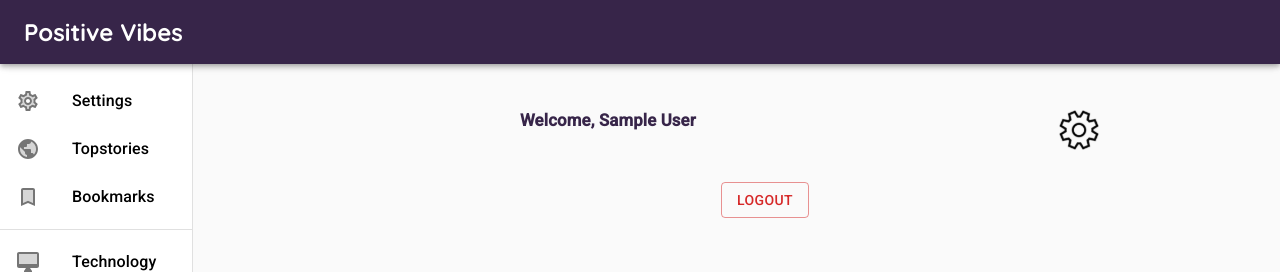
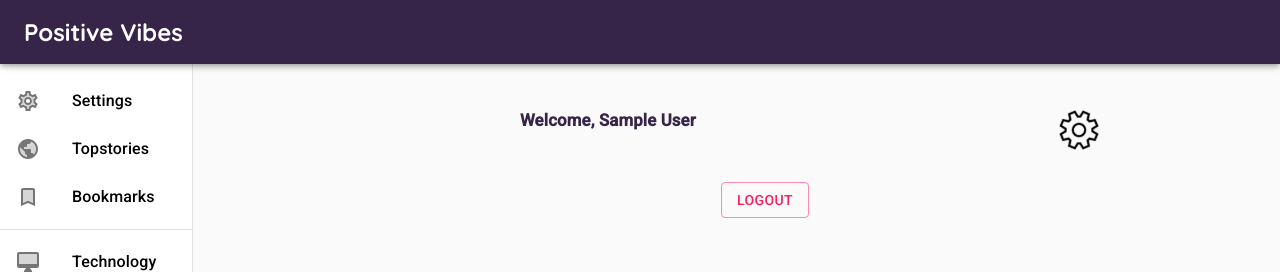
Before and after one commit to ujjwal-kr/positive-vibes, a React (Create React App) app: page /menu in a window 1280 px wide. Shown: the top 272 px of the page. Built offline with nearby package versions, Linux system fonts and the light colour scheme; sample sign-in values are in the browser's storage; a web font is replaced by a local one.

Commit message:
sec color

```diff
--- a/src/App.jsx
+++ b/src/App.jsx
@@ -11,7 +11,7 @@ class App extends React.Component {
                     main: '#372549'
                 },
                 secondary: {
-                    main: '#D62828'
+                    main: '#ff1c5c'
                 }
             }
         })
--- a/src/Auth/login.jsx
+++ b/src/Auth/login.jsx
@@ -5,7 +5,7 @@ import { useForm } from 'react-hook-form';
 import { Redirect } from 'react-router-dom';
 
 import Auth from '../services/auth';
-import SessionService from '../services/sessionService';
+import SessionService from '../services/session';
 
 
 function LoginForm() {
--- a/src/Components/newsItem.jsx
+++ b/src/Components/newsItem.jsx
@@ -43,7 +43,7 @@ export const Date = styled.div`
 
 export const Source = styled.div`
     font-size: .62em;
-    color: #372549;
+    color: #ff1c5c;
     @media (max-width: 800px) {
         width: 100%;
         text-align: left;
--- a/src/Menu/menu.jsx
+++ b/src/Menu/menu.jsx
@@ -17,7 +17,7 @@ import { motion } from 'framer-motion';
 
 import { LoginMessage, FooterComponent } from '../News/news';
 
-import SessionService from '../services/sessionService';
+import SessionService from '../services/session';
 
 class MenuComponent extends React.Component {
     constructor(props) {
--- a/src/News/news.jsx
+++ b/src/News/news.jsx
@@ -10,7 +10,7 @@ import '../fonts.css';
 
 import FetchNews from '../services/fetchNews';
 import CheckAuth from '../services/checkAuth';
-import SessionService from '../services/sessionService';
+import SessionService from '../services/session';
 
 class NewsItemComponent extends React.Component {
 
--- a/src/News/newsId.jsx
+++ b/src/News/newsId.jsx
@@ -7,7 +7,7 @@ import { motion } from 'framer-motion';
 
 import CheckAuth from '../services/checkAuth';
 import FetchNews from '../services/fetchNews';
-import SessionService from '../services/sessionService';
+import SessionService from '../services/session';
 
 class NewsId extends React.Component {
 
--- a/src/Settings/settings.jsx
+++ b/src/Settings/settings.jsx
@@ -6,7 +6,7 @@ import { Wrapper, STitle, Caption } from '../Components/settings';
 import { FooterComponent } from '../News/news';
 
 import SettingsService from '../services/settings';
-import SessionService from '../services/sessionService';
+import SessionService from '../services/session';
 
 class SettingsComponent extends React.Component {
     constructor(props) {
```
Also changed, not shown: src/services/session.jsx (renamed from src/services/sessionService.jsx).
